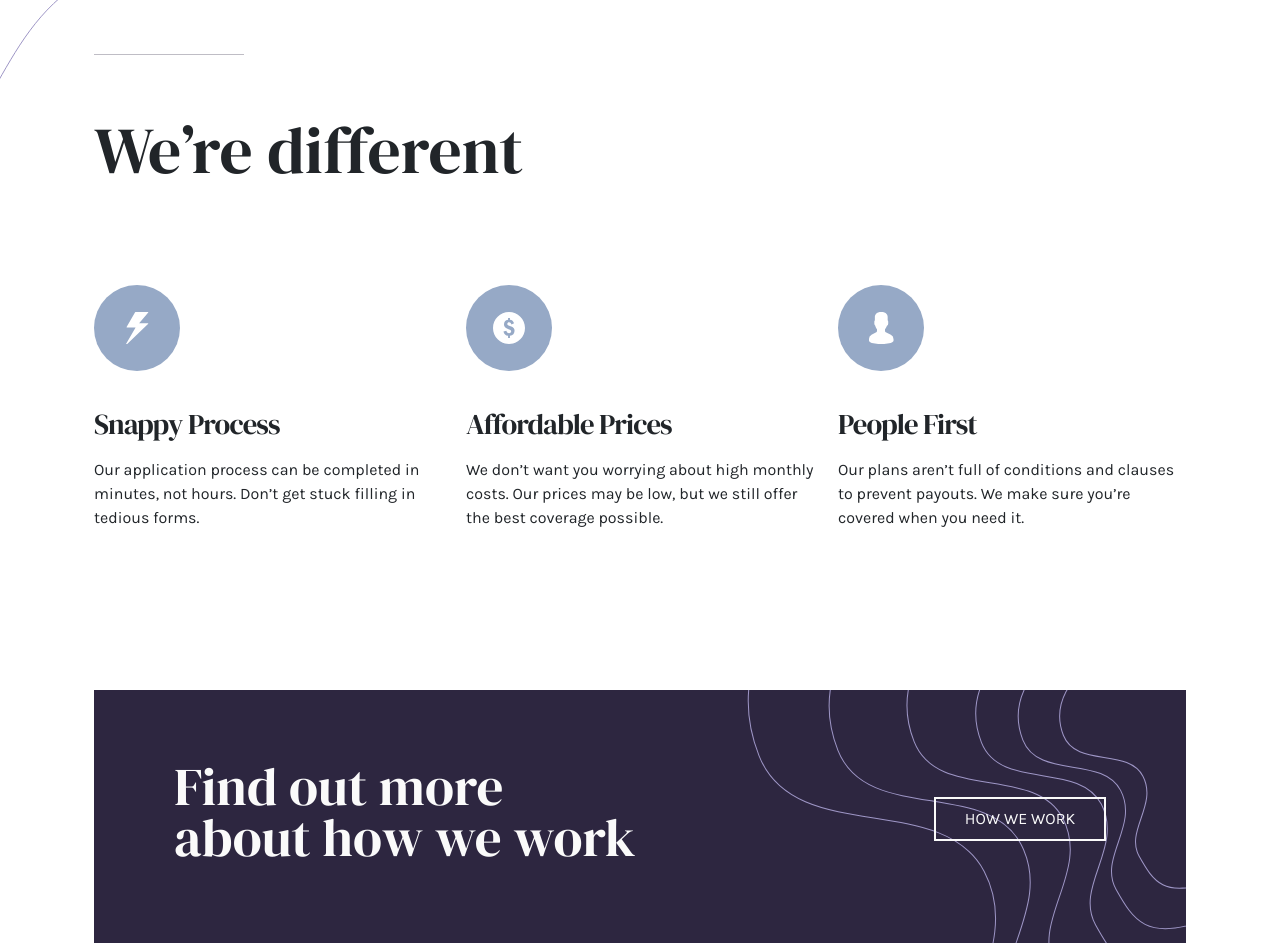
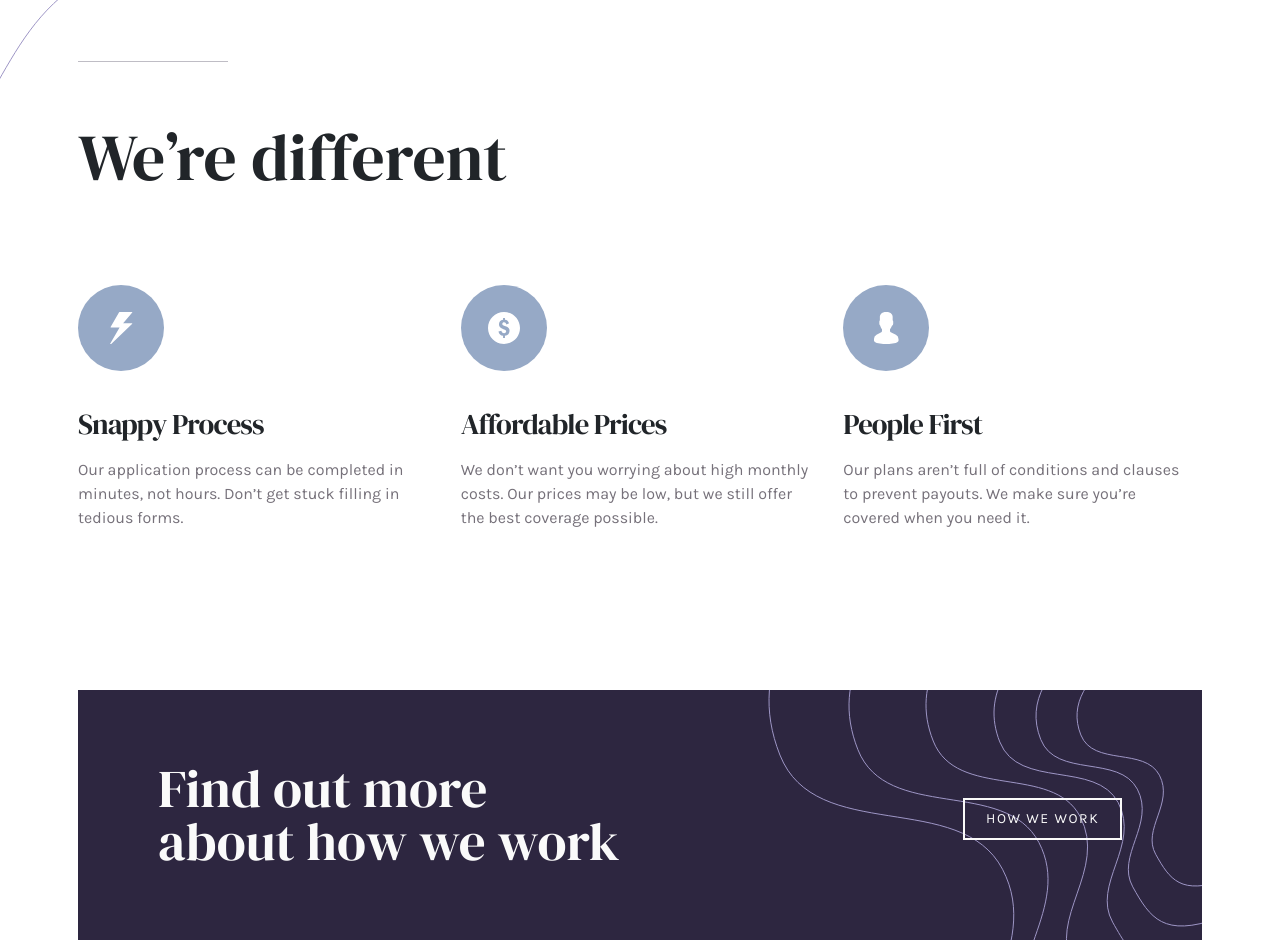
Before and after one commit to je-jo/insure-landing-page, a website: page index.html in a window 1280 px wide. Shown: the part 928-1874 px from the top of the page. Drawn offline with Linux system fonts and the light colour scheme; files whose address does not match are found by name.

Commit message:
more custom styles

```diff
--- a/assets/styles/custom.scss
+++ b/assets/styles/custom.scss
@@ -50,7 +50,7 @@
  $btn-padding-x-sm: 1rem;
  $btn-line-height: 2;
 
- $list-inline-padding: 1rem;
+ $list-inline-padding: 0.8rem;
 
  //required Bootstrap stylesheets
  @import "../../node_modules/bootstrap/scss/variables";
@@ -80,6 +80,7 @@
          padding-bottom: 0;
          margin-bottom: 10rem;
      }
+
      &::before {
          @media screen and (min-width: 768px) {
              content: url("../images/patterns/bg-pattern-intro-left-desktop.svg");
@@ -87,11 +88,13 @@
              top: 26.5rem;
          }
      }
+
      &::after {
          content: url("../images/patterns/bg-pattern-intro-right-mobile.svg");
          position: absolute;
          right: 0;
          bottom: -11.25rem;
+
          @media screen and (min-width: 768px) {
              content: url("../images/patterns/bg-pattern-intro-right-desktop.svg");
              top: -5.375rem;
@@ -110,7 +113,6 @@
      }
  }
 
-
  section:first-child {
      margin-bottom: 4rem;
 
@@ -119,10 +121,26 @@
      }
  }
 
+ .custom-wrapper {
+     padding: 1rem 0;
+
+     @media screen and (min-width: 768px) {
+         padding-top: 2.5rem;
+     }
+
+     & p {
+         max-width: 37ch;
+     }
+ }
+
  section:last-child {
      padding: 0 2rem;
      margin-bottom: 11.5rem;
      background: url(../images/patterns/bg-pattern-how-we-work-mobile.svg) top right / contain no-repeat $primary;
+
+     & .row {
+         padding: 3rem 0 2.5rem;
+     }
 
      @media screen and (min-width: 768px) {
          padding: 0 5rem;
@@ -143,8 +161,54 @@
      }
  }
 
+ .list-inline-item a img:hover {
+     filter: brightness(0) saturate(100%) invert(11%) sepia(7%) saturate(4478%) hue-rotate(215deg) brightness(97%) contrast(86%);
+ }
+
+ p {
+     line-height: 1.6;
+ }
+
+ h3 {
+     letter-spacing: -0.9px;
+ }
+
+ h4 {
+     font-family: $font-family-sans-serif;
+     font-weight: $font-weight-bold;
+ }
+
+ a {
+     text-transform: uppercase;
+     font-weight: $font-weight-bold;
+ }
+
+ li {
+     line-height: 2;
+ }
+
+ .btn-sm {
+     letter-spacing: 1.5px;
+ }
+
+ .list-unstyled {
+     margin-bottom: 0rem !important;
+ }
+
+ @media screen and (min-width: 768px) {
+     picture img {
+         top: 18%;
+         padding: 0 0.8rem;
+         margin-bottom: -50px;
+     }
+ }
+
  .navbar {
      z-index: 999;
+ }
+
+ .nav-link {
+     letter-spacing: 1.2px;
  }
 
  .navbar-collapse.show,
@@ -192,47 +256,6 @@
      background-image: url(../images/icons/icon-close.svg);
  }
 
- p {
-     line-height: 1.6;
- }
-
- h3 {
-     letter-spacing: -0.9px;
- }
-
- h4 {
-     font-family: $font-family-sans-serif;
-     font-weight: $font-weight-bold;
- }
-
- a {
-     text-transform: uppercase;
-     font-weight: $font-weight-bold;
- }
-
- li {
-     line-height: 2;
- }
-
- .nav-link {
-     letter-spacing: 1.2px;
- }
-
- .btn-sm {
-     letter-spacing: 1.5px;
- }
-
- .list-unstyled {
-     margin-bottom: 0rem !important;
- }
-
- @media screen and (min-width: 768px) {
-     picture img {
-         top: 18%;
-         margin-bottom: -50px;
-     }
- }
-
  .custom-lbr {
 
      //line break
@@ -277,9 +300,4 @@
      @include deco-line();
  }
 
- .list-inline-item a img:hover {
-     filter: brightness(0) saturate(100%) invert(11%) sepia(7%) saturate(4478%) hue-rotate(215deg) brightness(97%) contrast(86%);
- }
-
-
  @import "../../node_modules/bootstrap/scss/utilities/api";
--- a/index.html
+++ b/index.html
@@ -69,7 +69,7 @@
     <div class="bg-primary text-light position-relative custom-hero">
       <div class="container-lg text-center text-md-start">
         <div class="row">
-          <div class="col-md-6 px-0 px-md-3">
+          <div class="col-md-6 px-0">
             <picture>
               <source type="image/webp" srcset="
           assets/images/image-intro-desktop.webp 540w,
@@ -99,15 +99,15 @@
     </div>
   </header>
 
-  <main class="container text-center py-5 px-4">
+  <main class="container text-center py-5 px-2">
     <section class="text-center text-md-start pt-5">
       <h2 class="h1 py-5">We’re different</h2>
-      <div class="row py-3 pt-md-5 justify-content-between">
+      <div class="row justify-content-between custom-wrapper">
         <div class="col-md-4 mb-5">
           <img src="assets/images/icons/icon-snappy-process.svg" alt="" aria-hidden="true" class="mb-4" width="86"
             height="86">
           <h3 class="pt-3 pb-2">Snappy Process</h3>
-          <p class="lh-base pt-1">Our application process can be completed in minutes, not hours.
+          <p class="lh-base pt-1 text-info">Our application process can be completed in minutes, not hours.
             Don’t get
             stuck filling in tedious forms.</p>
         </div>
@@ -115,7 +115,7 @@
           <img src="assets/images/icons/icon-affordable-prices.svg" alt="" aria-hidden="true" class="mb-4" width="86"
             height="86">
           <h3 class="pt-3 pb-2">Affordable Prices</h3>
-          <p class="lh-base pt-1">We don’t want you worrying about high monthly costs. Our prices may
+          <p class="lh-base pt-1 text-info">We don’t want you worrying about high monthly costs. Our prices may
             be low,
             but we still offer the best coverage possible.</p>
         </div>
@@ -123,21 +123,21 @@
           <img src="assets/images/icons/icon-people-first.svg" alt="" aria-hidden="true" class="mb-4" width="86"
             height="86">
           <h3 class="pt-3 pb-2">People First</h3>
-          <p class="lh-base pt-1">Our plans aren’t full of conditions and clauses to prevent payouts.
+          <p class="lh-base pt-1 text-info">Our plans aren’t full of conditions and clauses to prevent payouts.
             We make
             sure you’re covered when you need it.</p>
         </div>
       </div>
     </section>
     <section class="container-sm text-center bg-primary text-light">
-      <div class="row align-items-center justify-content-between py-5">
+      <div class="row align-items-center justify-content-between">
         <div class="col-lg-7 mb-4">
-          <h2 class="text-center text-lg-start pt-4"><span class="custom-lbr">Find out more
+          <h2 class="text-center text-lg-start pt-4 lh-1"><span class="custom-lbr">Find out more
             </span>about how we work
           </h2>
         </div>
         <div class="col-lg-3 text-lg-end"><a href="#"
-            class="btn btn-outline-light text-uppercase mb-4 mb-lg-0 mt-lg-1">How we work</a></div>
+            class="btn btn-outline-light btn-sm text-uppercase mb-4 mb-lg-0" style="padding: 0.3rem 1.3rem;">How we work</a></div>
       </div>
     </section>
   </main>
@@ -150,7 +150,7 @@
           <div class="col-lg-2 text-lg-start">
             <a href="#"><img src="assets/images/logo.svg" alt="Insure" width="112" height="18"></a>
           </div>
-          <div class="col-lg-4 col-xl-2">
+          <div class="col-lg-4 col-xl-2 pt-3 px-0 pe-lg-2 text-lg-end">
             <ul class="list-inline">
               <li class="list-inline-item">
                 <a href="#"><img src="assets/images/icons/icon-facebook.svg" alt="Insure on Facebook" width="24"
```
Also changed, not shown: README.md, assets/styles/custom.css, screenshot.png (added). Lines whose indentation alone changed are shown as unchanged.
